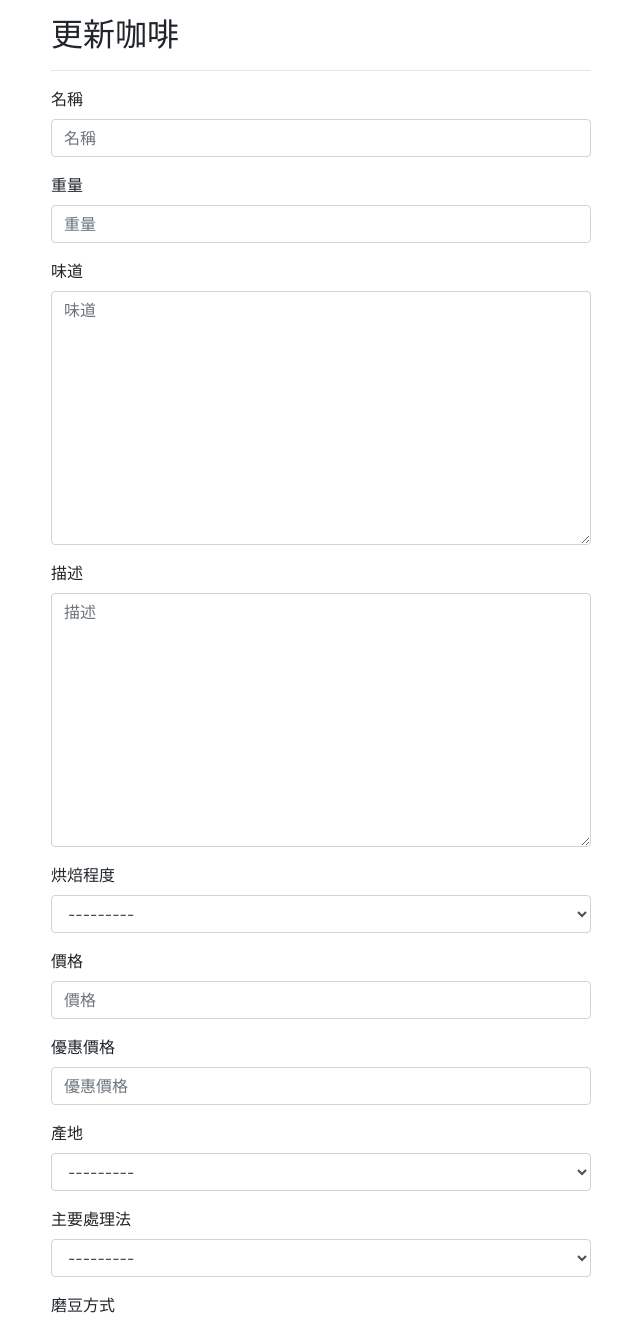
After one commit to forest1391/django-coffee-shop, a Django app: template templates/coffees/edit.html in a window 1280 px wide. The commit adds this page. Shown: the top 1325 px of the page, without its empty margins (319-959 px from the left). Run offline with Django 3.2, Linux system fonts and the light colour scheme; the template is opened without the code that fills it: values that come from a table or form of the project are taken from there, others are empty; some libraries are stand-ins or nearby versions.

Commit message:
feat(coffees): add edit page

```diff
--- a/coffees/urls.py
+++ b/coffees/urls.py
@@ -7,4 +7,5 @@
     path('', views.index, name='index'),
     path('<int:pk>/', views.show, name='show'),
     path('add/', views.add, name='add'),
+    path('<int:pk>/edit/', views.edit, name='edit'),
 ]
--- /dev/null
+++ b/templates/coffees/edit.html
@@ -0,0 +1,11 @@
+{% extends 'layout.html' %}
+
+{% block main %}
+<div class="row">
+    <div class="col col-sm-10 offset-sm-1 col-md-8 offset-md-2 col-lg-6 offset-lg-3">
+        <h2>更新咖啡</h2>
+        <hr>
+        {% include 'share/_form.html' %}
+    </div>
+</div>
+{% endblock %}
--- a/templates/coffees/show.html
+++ b/templates/coffees/show.html
@@ -1,6 +1,10 @@
 {% extends 'layout.html' %}
 
 {% block main %}
+<a href="{% url 'coffees:edit' coffee.id %}"
+   class="btn btn-info float-right mr-2">
+    編輯
+</a>
 <h2>#{{ coffee.id }} {{ coffee.name }}</h2>
 <hr>
 <p>名稱: {{ coffee.name }}</p>
```
Also changed, not shown: coffees/views.py (+10 -0 lines).
